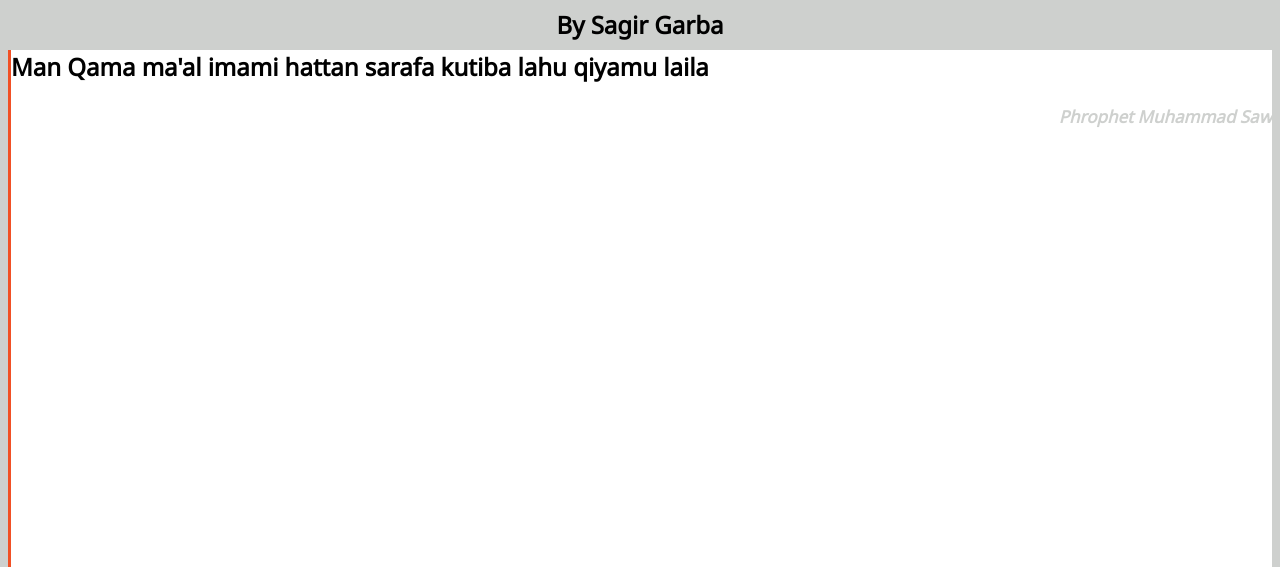
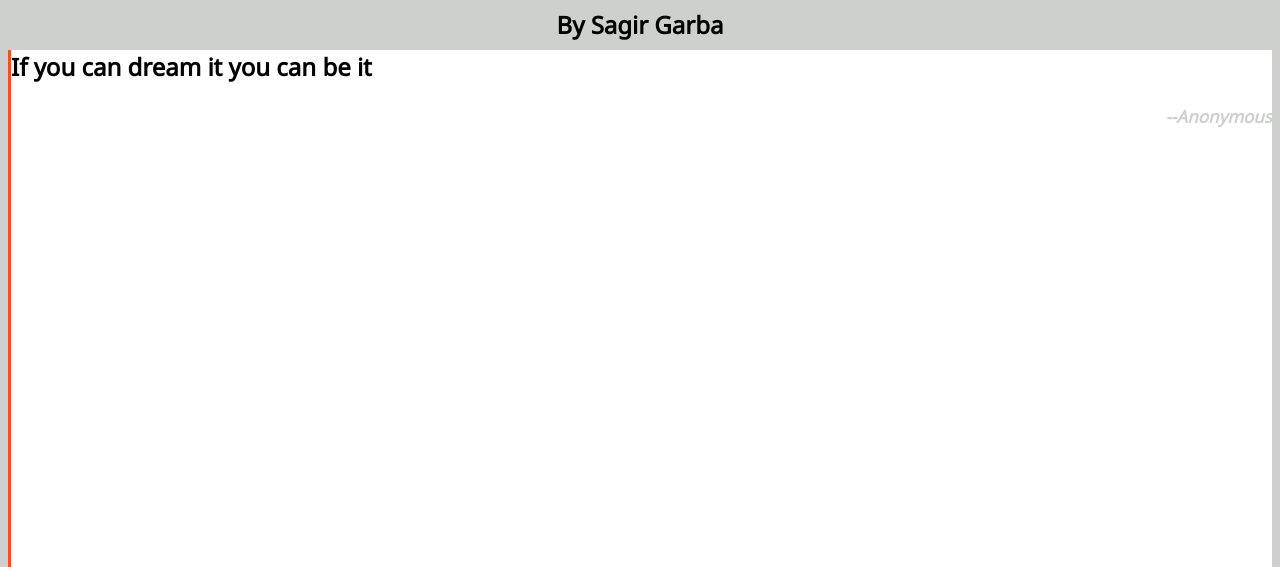
Before and after one commit to SagirGarba/Random-quote-app, a plain HTML site: page index.html in a window 1280 px wide. Shown: the top 567 px of the page. Drawn offline with nearby package versions, Linux system fonts and the light colour scheme.

Commit message:
Update index.html

```diff
--- a/index.html
+++ b/index.html
@@ -19,8 +19,8 @@
     </div>
     <div class="container">
         <div class="quote-text">
-            <h2 id="quote">Man Qama ma'al imami hattan sarafa kutiba lahu qiyamu laila</h2>
-            <h4 id="author">phrophet Muhammad saw</h4>
+            <h2 id="quote">If you can dream it you can be it</h2>
+            <h4 id="author">--Anonymous</h4>
         </div>
 
     </div>
```
